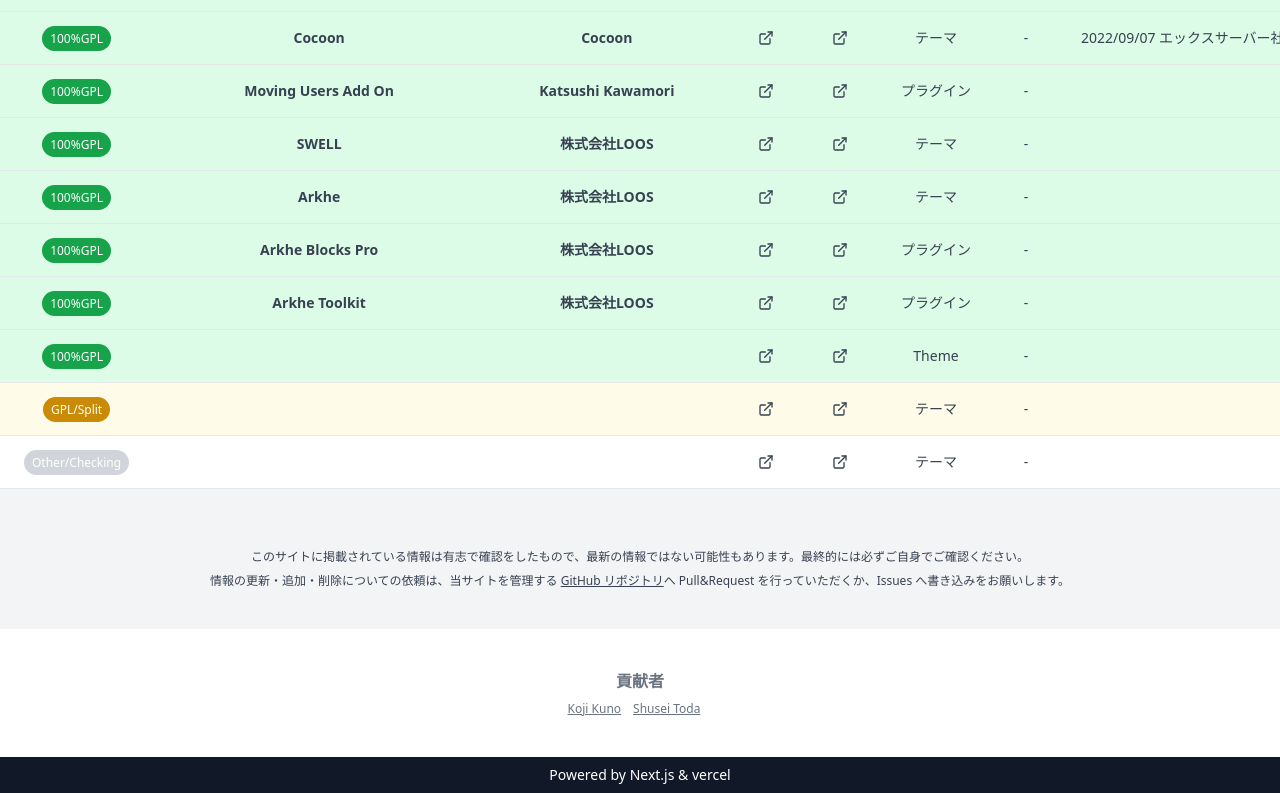
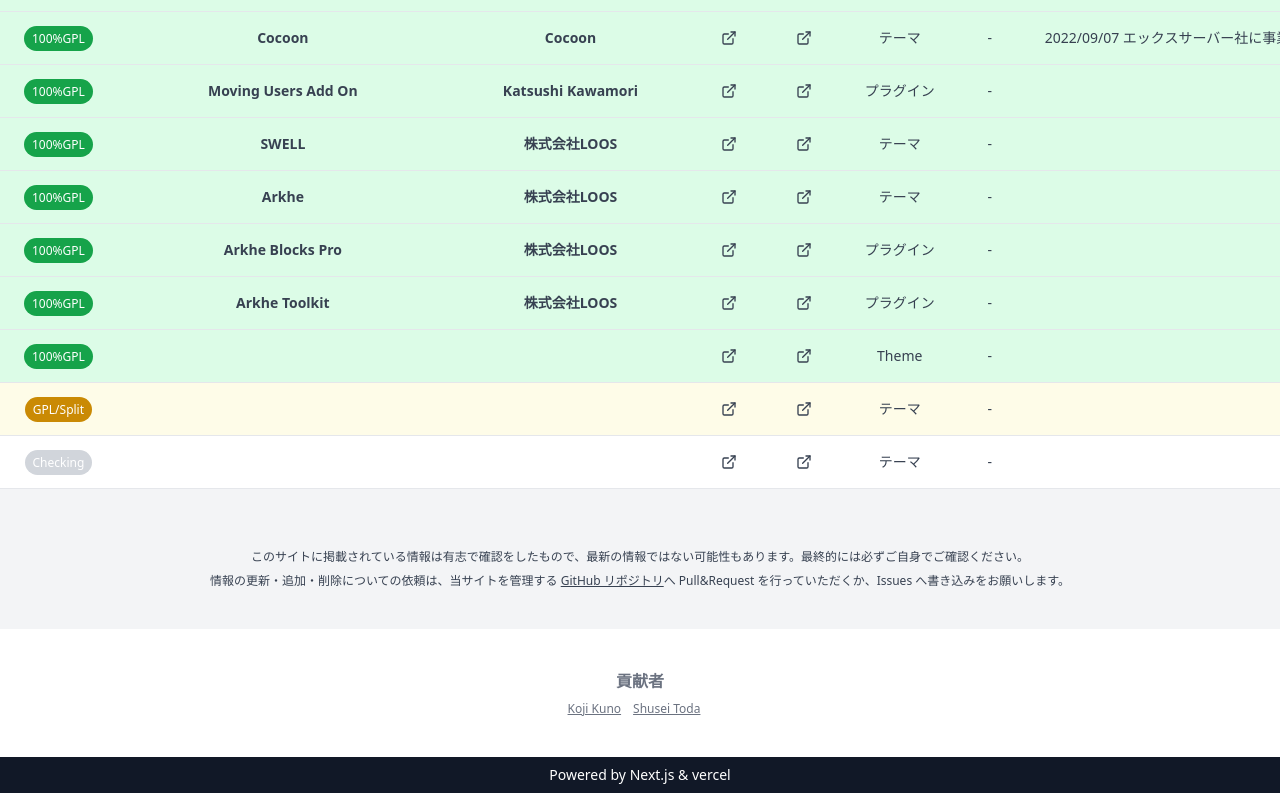
Before and after one commit to Olein-jp/wordpress-products-license-list, a Next.js app: page / in a window 1280 px wide. Shown: the part 1443-2236 px from the top of the page. Built offline with nearby package versions, Linux system fonts and the light colour scheme.

Commit message:
バッジの文言を変更

```diff
--- a/src/components/Content.js
+++ b/src/components/Content.js
@@ -67,7 +67,7 @@
               categoryList={OTHERS}
               search={search}
               bgColor="bg-white"
-              labelTitle="Other/Checking"
+              labelTitle="Checking"
               labelBgColor="bg-gray-300"
             />
           </tbody>
```
